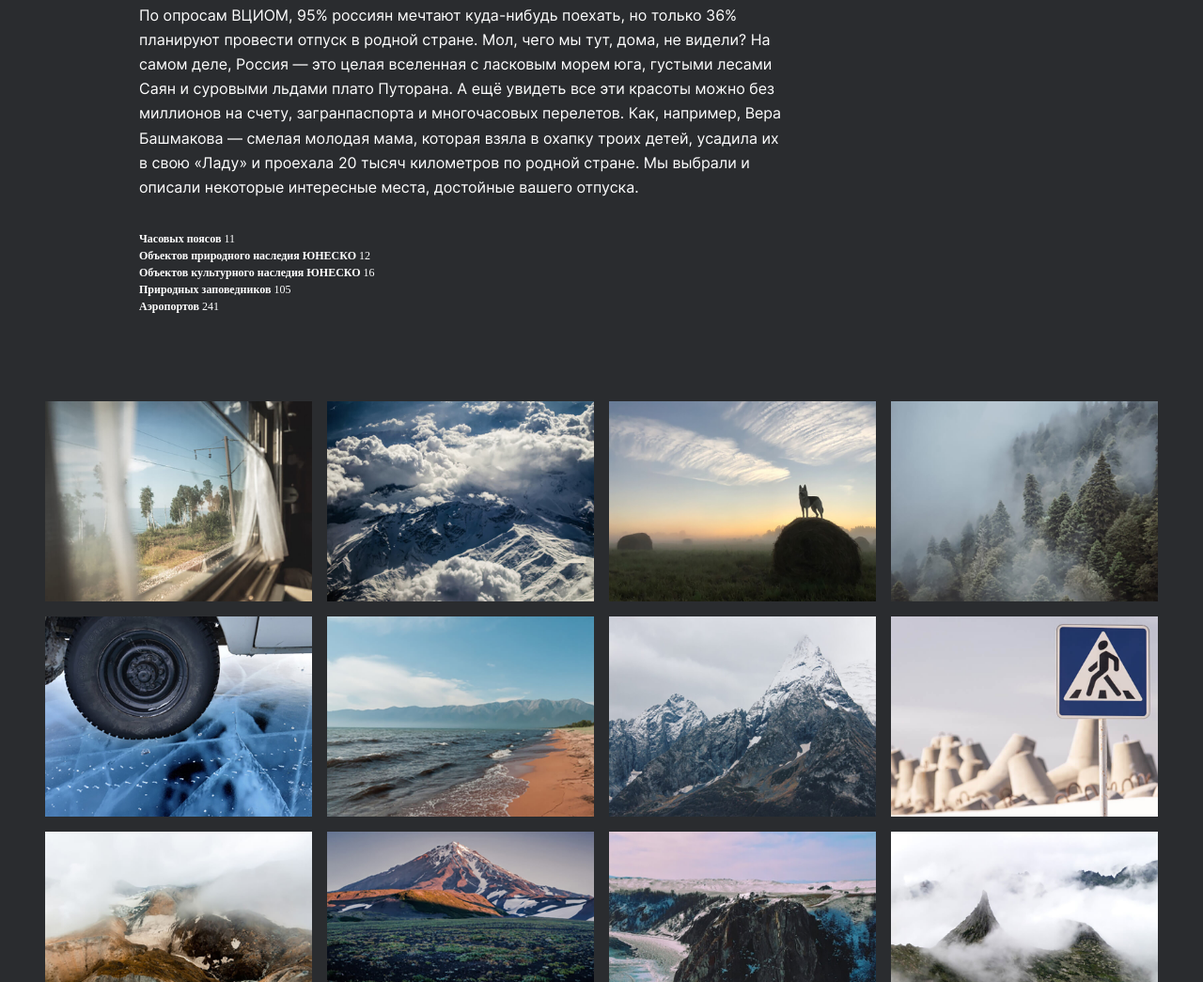
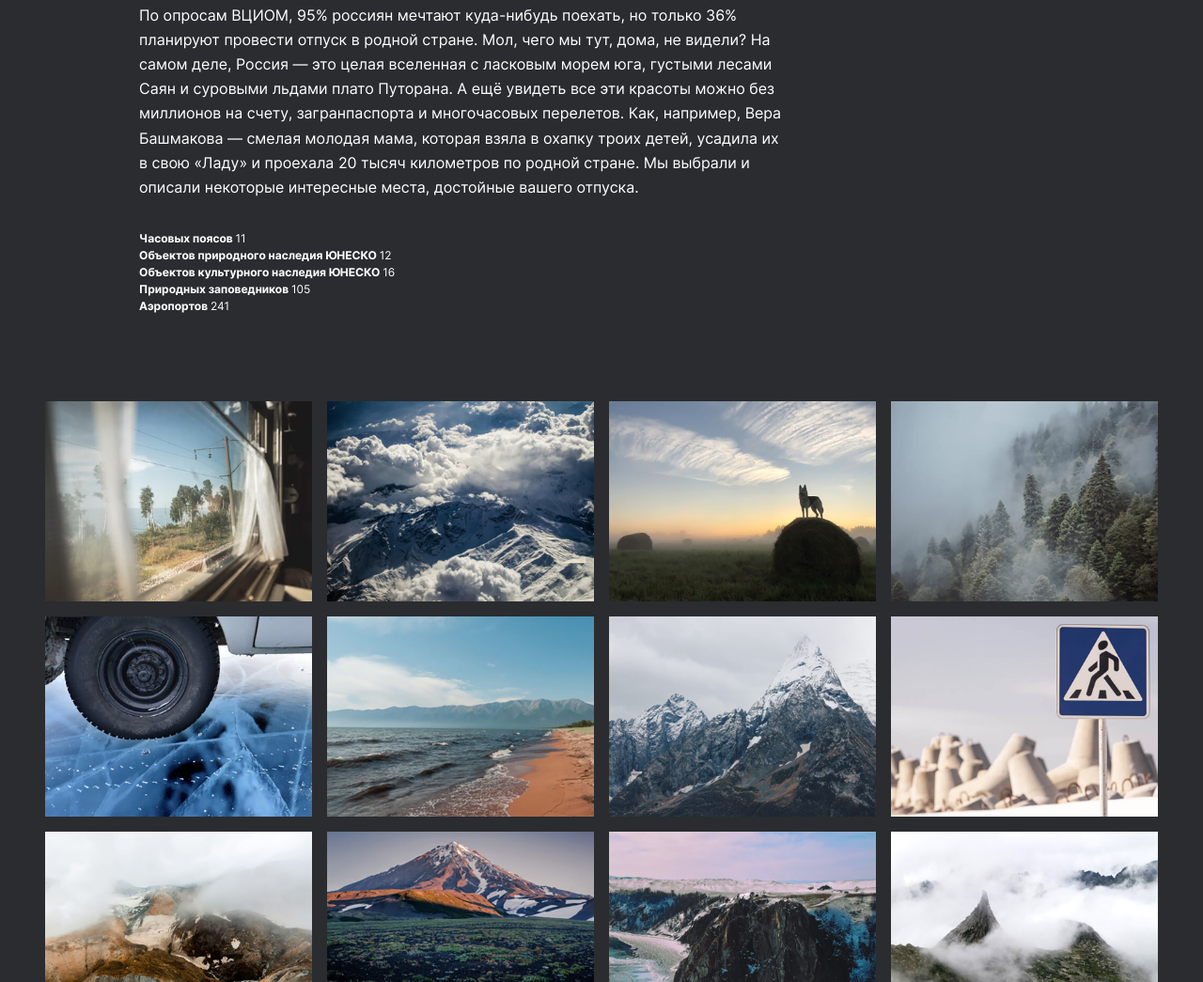
Before and after one commit to a-trsv/russian-travel, a plain HTML site: page index.html in a window 1280 px wide. Shown: the part 1396-2441 px from the top of the page at 94% size. Drawn offline with Linux system fonts and the light colour scheme.

Commit message:
intro__list font update

```diff
--- a/blocks/intro/__list/intro__list.css
+++ b/blocks/intro/__list/intro__list.css
@@ -8,4 +8,5 @@
   padding: 0;
   list-style-type: none;
   max-width: 690px;
+  font-family: 'Inter', Arial, sans-serif;
 }
```
